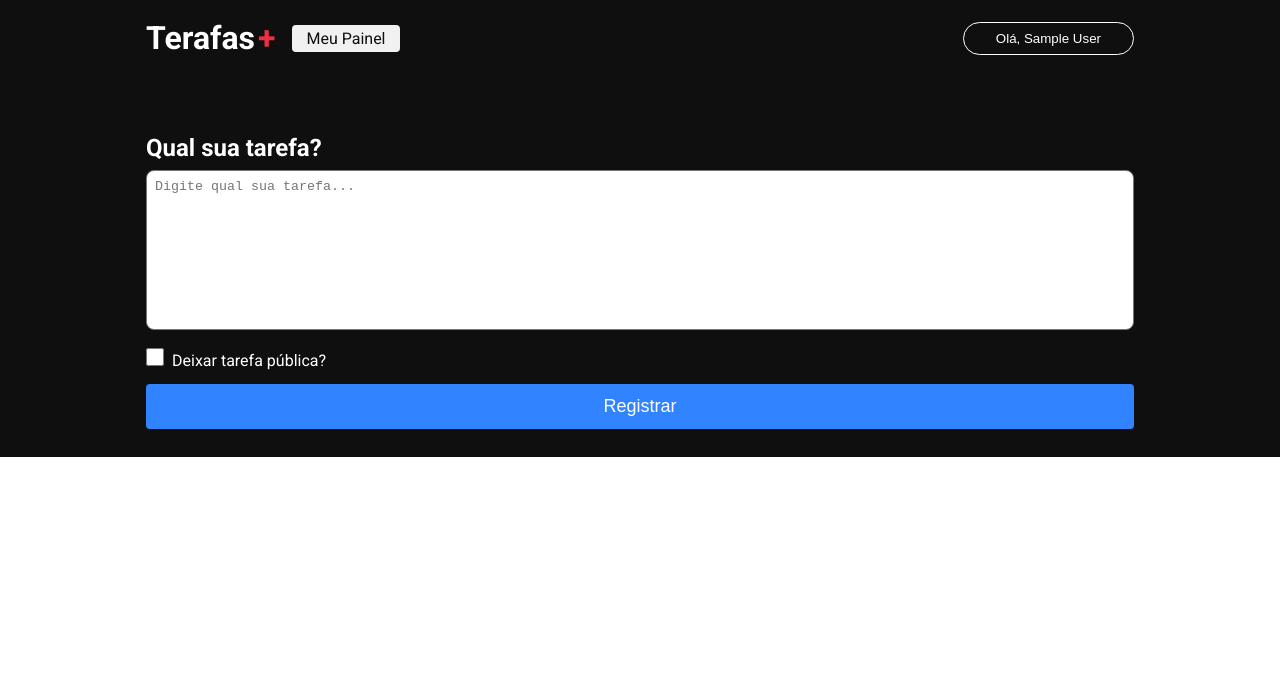
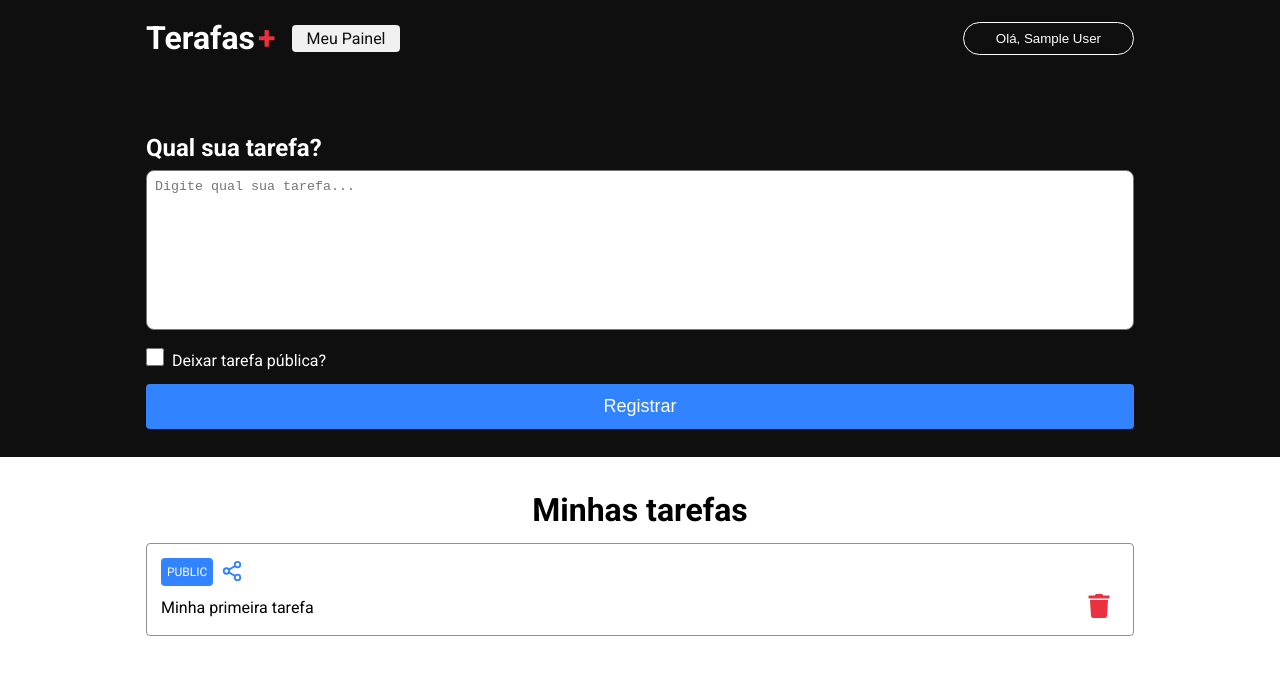
Before and after one commit to LauraPNiza/projeto-tarefas, a Next.js app: page /dashboard in a window 1280 px wide. Shown: the top 674 px of the page. Built offline with nearby package versions, Linux system fonts and the light colour scheme; no server answers; sample sign-in values are in the browser's storage.

Commit message:
listagem fixa tarefas

```diff
--- a/package.json
+++ b/package.json
@@ -16,6 +16,7 @@
     "next-auth": "^4.22.1",
     "react": "18.2.0",
     "react-dom": "18.2.0",
+    "react-icons": "^4.10.1",
     "typescript": "5.1.3"
   }
 }
--- a/src/pages/dashboard/index.tsx
+++ b/src/pages/dashboard/index.tsx
@@ -1,3 +1,5 @@
+import {FiShare2} from 'react-icons/fi'
+import {FaTrash} from 'react-icons/fa'
 import { GetServerSideProps } from 'next'
 import styles from './styles.module.css'
 import Head from 'next/head'
@@ -32,6 +34,33 @@
                         </form>
                     </div>
                 </section>
+
+                <section className={styles.taskContainer}>
+                    <h1>Minhas tarefas</h1>
+
+                    <article className={styles.task}>
+                        <div className={styles.tagContainer}>
+                            <label className={styles.tag}>PUBLIC</label>
+                            <button className={styles.shareButton}>
+                                <FiShare2
+                                    size={22}
+                                    color='#3183FF'
+                                />
+                            </button>
+                        </div>
+
+                        <div className={styles.taskContent}>
+                            <p>Minha primeira tarefa</p>
+                            <button className={styles.trashButton}>
+                                <FaTrash
+                                    size={24}
+                                    color='#EA3140'
+                                />
+                            </button>
+                        </div>
+                    </article>
+                </section>
+
             </main>
 
         </div>
--- a/src/pages/dashboard/styles.module.css
+++ b/src/pages/dashboard/styles.module.css
@@ -46,3 +46,73 @@
     padding: 12px 0;
     font-size: 18px;
 }
+
+.taskContainer{
+    margin: 34px auto 0 auto;
+    padding: 0 18px;
+    width: 100%;
+    max-width: 1024px;
+    display: flex;
+    flex-direction: column;
+}
+
+.taskContainer a{
+    text-decoration: none;
+    color: #0F0F0F;
+}
+
+.taskContainer h1{
+    text-align: center;
+    font-size: 32px;
+    margin-bottom: 14px;
+}
+.task{
+    margin-bottom: 14px;
+    line-height: 150%;
+    display: flex;
+    flex-direction: column;
+    align-items: flex-start;
+    border: 1.5px solid #909090;
+    border-radius: 4px;
+    padding: 14px;
+}
+
+.tagContainer{
+    display: flex;
+    align-items: center;
+    justify-content: center;
+    margin-bottom: 8px;
+}
+
+.tag{
+    background-color: #3183FF;
+    padding: 2px 6px;
+    color: #FFF;
+    border-radius: 4px;
+    font-size: 12px;
+}
+
+.shareButton{
+    background: transparent;
+    border: 0;
+    margin: 0 8px;
+    cursor: pointer;
+}
+
+.taskContent{
+    display: flex;
+    align-items: center;
+    justify-content: space-between;
+    width: 100%;
+}
+
+.taskContent p{
+    white-space: pre-wrap;
+}
+
+.trashButton{
+    cursor: pointer;
+    background: transparent;
+    margin: 0 8px;
+    border: 0;
+}
```
Also changed, not shown: 1 other file (tests, documents, lock files or other folders).
